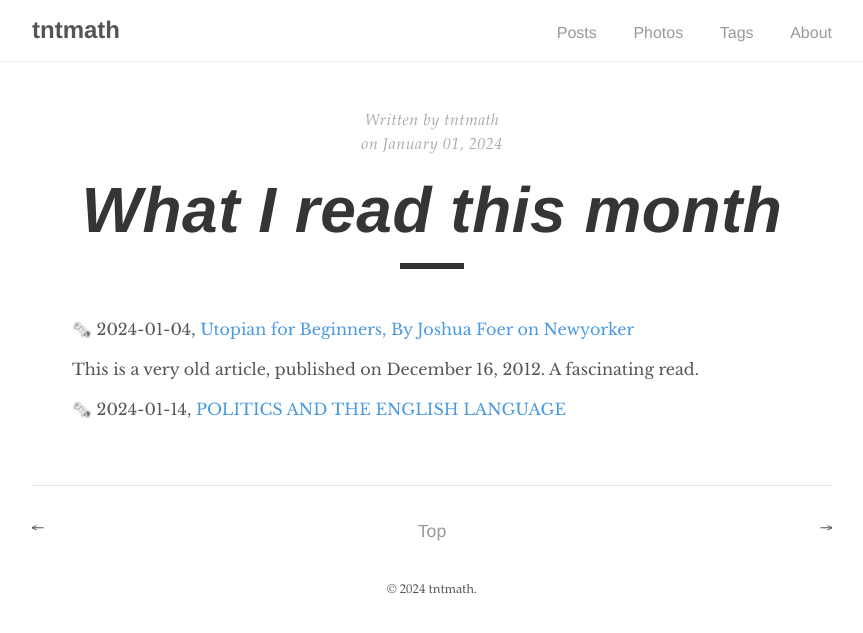
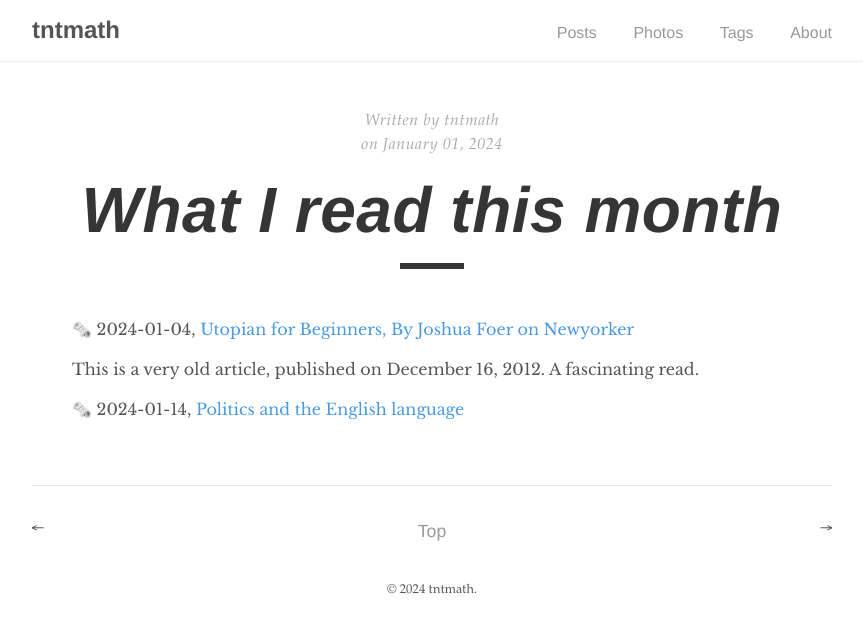
Before and after one commit to tunguyenthaison/tntmath, a Jekyll site: the page built from _posts/2024-01-01-what-I-read-in-Jan.md, in a window 1280 px wide. Shown: the top 633 px of the page, without its empty margins (208-1071 px from the left). Built offline with Jekyll 4.4.1, drawn with Linux system fonts in a browser that asks for light colours.

Commit message:
update blog

```diff
--- a/_posts/2024-01-01-what-I-read-in-Jan.md
+++ b/_posts/2024-01-01-what-I-read-in-Jan.md
@@ -12,4 +12,4 @@ date: 2024-01-01
 
     This is a very old article, published on December 16, 2012. A fascinating read.
 
-- 🗞️ 2024-01-14, [POLITICS AND THE ENGLISH LANGUAGE](https://www.orwellfoundation.com/the-orwell-foundation/orwell/essays-and-other-works/politics-and-the-english-language/)
+- 🗞️ 2024-01-14, [Politics and the English language](https://www.orwellfoundation.com/the-orwell-foundation/orwell/essays-and-other-works/politics-and-the-english-language/)
```
